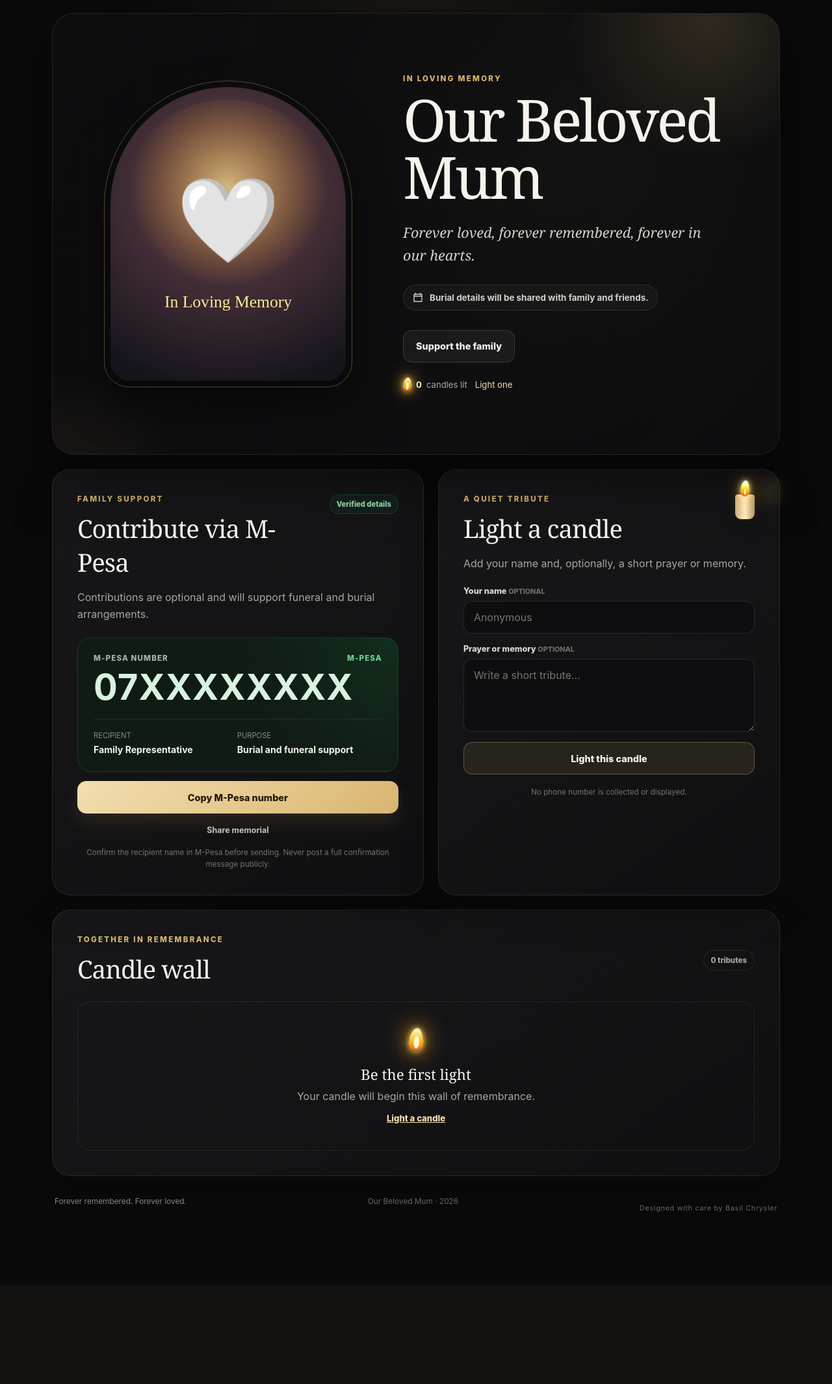
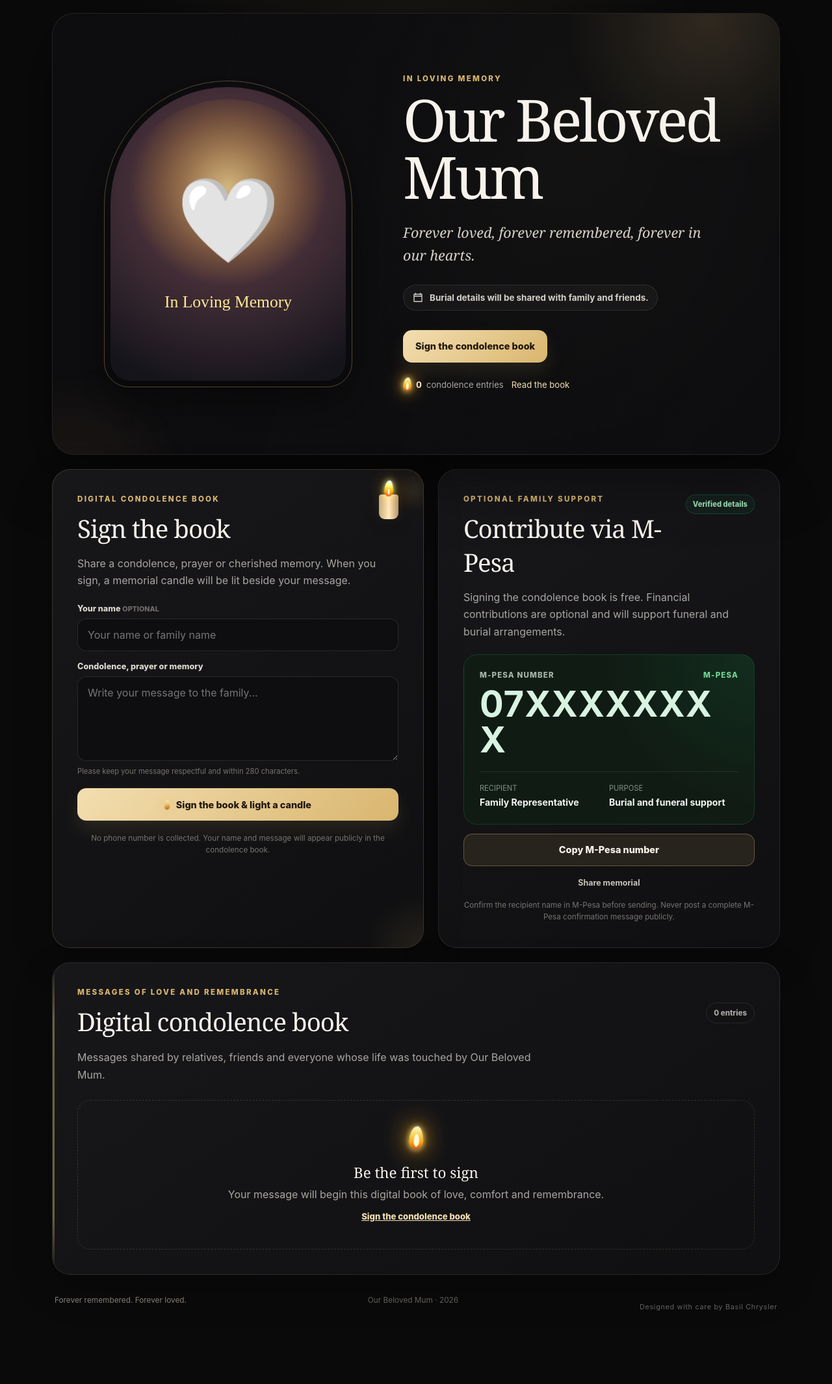
Before and after one commit to BasilOkoth/mum_memorial, a Flask app: page / in a window 1280 px wide. Shown: the whole page at 65% size. Before the commit the page ends 1865 px from the top, so only its background shows below. Run offline with Flask 3, Linux system fonts and the light colour scheme; data that the repository does not hold is empty; some libraries are stand-ins or nearby versions.

Commit message:
Update index.html

```diff
--- a/templates/index.html
+++ b/templates/index.html
@@ -1,4 +1,6 @@
 {% extends "base.html" %}
+
+{% block title %}Condolence Book for {{ memorial_name }}{% endblock %}
 
 {% block body %}
 <main class="memorial-page">
@@ -40,6 +42,7 @@
                         </svg>
                         {{ burial_date }}
                     </span>
+
                     {% if burial_venue %}
                         <span>
                             <svg viewBox="0 0 24 24" aria-hidden="true">
@@ -52,6 +55,13 @@
                 </div>
 
                 <div class="hero-actions">
+                    <a
+                        class="premium-button premium-button-gold"
+                        href="#light-candle"
+                    >
+                        Sign the condolence book
+                    </a>
+
                     {% if whatsapp_group_url %}
                         <a
                             class="premium-button premium-button-whatsapp"
@@ -66,105 +76,38 @@
                             Join family WhatsApp
                         </a>
                     {% endif %}
-
-                    <a class="premium-button premium-button-quiet" href="#support">
-                        Support the family
-                    </a>
                 </div>
 
-                <a class="candle-stat" href="#remembrance">
+                <a class="candle-stat" href="#candle-wall">
                     <span class="mini-flame" aria-hidden="true"></span>
                     <strong>{{ candle_count }}</strong>
-                    candle{% if candle_count != 1 %}s{% endif %} lit
-                    <span class="candle-stat-action">Light one</span>
+                    condolence entr{% if candle_count == 1 %}y{% else %}ies{% endif %}
+                    <span class="candle-stat-action">Read the book</span>
                 </a>
             </div>
         </div>
     </section>
 
-    <section class="premium-content" aria-label="Memorial actions">
-        <article class="premium-panel support-panel" id="support">
+    <section class="premium-content condolence-actions" aria-label="Condolence and family support">
+        <article class="premium-panel remembrance-panel condolence-form-panel" id="light-candle">
             <div class="panel-heading">
                 <div>
-                    <p class="premium-kicker">Family support</p>
-                    <h2>Contribute via M-Pesa</h2>
-                </div>
-                <span class="verified-badge">Verified details</span>
-            </div>
-
-            <p class="panel-intro">
-                Contributions are optional and will support funeral and burial arrangements.
-            </p>
-
-            <div class="premium-mpesa-card">
-                <div class="mpesa-topline">
-                    <span>M-Pesa number</span>
-                    <span class="mpesa-mark">M-PESA</span>
-                </div>
-                <strong id="mpesaNumber">{{ mpesa_number }}</strong>
-                <div class="mpesa-details">
-                    <div>
-                        <span>Recipient</span>
-                        <b>{{ mpesa_name }}</b>
-                    </div>
-                    <div>
-                        <span>Purpose</span>
-                        <b>{{ contribution_purpose }}</b>
-                    </div>
-                </div>
-            </div>
-
-            <button
-                class="premium-button premium-button-gold full-width"
-                type="button"
-                onclick="copyMpesaNumber()"
-            >
-                Copy M-Pesa number
-            </button>
-
-            <div class="support-links">
-                {% if whatsapp_group_url %}
-                    <a
-                        href="{{ whatsapp_group_url }}"
-                        target="_blank"
-                        rel="noopener noreferrer"
-                    >
-                        Collection updates
-                    </a>
-                {% endif %}
-                {% if organizer_whatsapp_url %}
-                    <a
-                        href="{{ organizer_whatsapp_url }}"
-                        target="_blank"
-                        rel="noopener noreferrer"
-                    >
-                        Contact organizer
-                    </a>
-                {% endif %}
-                <button type="button" onclick="shareOnWhatsApp()">
-                    Share memorial
-                </button>
-            </div>
-
-            <p class="security-note">
-                Confirm the recipient name in M-Pesa before sending. Never post a full confirmation message publicly.
-            </p>
-        </article>
-
-        <article class="premium-panel remembrance-panel" id="remembrance">
-            <div class="panel-heading">
-                <div>
-                    <p class="premium-kicker">A quiet tribute</p>
-                    <h2>Light a candle</h2>
+                    <p class="premium-kicker">Digital condolence book</p>
+                    <h2>Sign the book</h2>
                 </div>
                 <span class="candle-symbol" aria-hidden="true"></span>
             </div>
 
             <p class="panel-intro">
-                Add your name and, optionally, a short prayer or memory.
+                Share a condolence, prayer or cherished memory. When you sign,
+                a memorial candle will be lit beside your message.
             </p>
 
-            <form class="premium-form" method="post" action="{{ url_for('light_candle') }}">
+            <form
+                class="premium-form"
+                method="post"
+                action="{{ url_for('light_candle') }}"
+            >
                 <input
                     type="hidden"
                     name="_csrf_token"
@@ -182,64 +125,183 @@
                 </div>
 
                 <div class="field-group">
-                    <label for="participant_name">Your name <span>optional</span></label>
+                    <label for="participant_name">
+                        Your name <span>optional</span>
+                    </label>
                     <input
                         id="participant_name"
                         name="participant_name"
                         maxlength="80"
-                        placeholder="Anonymous"
+                        autocomplete="name"
+                        placeholder="Your name or family name"
                     >
                 </div>
 
                 <div class="field-group">
-                    <label for="message">Prayer or memory <span>optional</span></label>
+                    <label for="message">
+                        Condolence, prayer or memory
+                    </label>
                     <textarea
                         id="message"
                         name="message"
                         maxlength="280"
-                        rows="4"
-                        placeholder="Write a short tribute..."
+                        rows="5"
+                        required
+                        placeholder="Write your message to the family..."
                     ></textarea>
+                    <small class="field-help">
+                        Please keep your message respectful and within 280 characters.
+                    </small>
                 </div>
 
-                <button class="premium-button premium-button-dark full-width" type="submit">
-                    Light this candle
+                <button
+                    class="premium-button premium-button-gold full-width sign-book-button"
+                    type="submit"
+                >
+                    <span class="button-flame" aria-hidden="true"></span>
+                    Sign the book &amp; light a candle
                 </button>
             </form>
 
-            <p class="privacy-line">No phone number is collected or displayed.</p>
+            <p class="privacy-line">
+                No phone number is collected. Your name and message will appear
+                publicly in the condolence book.
+            </p>
+        </article>
+
+        <article class="premium-panel support-panel" id="support">
+            <div class="panel-heading">
+                <div>
+                    <p class="premium-kicker">Optional family support</p>
+                    <h2>Contribute via M-Pesa</h2>
+                </div>
+                <span class="verified-badge">Verified details</span>
+            </div>
+
+            <p class="panel-intro">
+                Signing the condolence book is free. Financial contributions are
+                optional and will support funeral and burial arrangements.
+            </p>
+
+            <div class="premium-mpesa-card">
+                <div class="mpesa-topline">
+                    <span>M-Pesa number</span>
+                    <span class="mpesa-mark">M-PESA</span>
+                </div>
+
+                <strong id="mpesaNumber">{{ mpesa_number }}</strong>
+
+                <div class="mpesa-details">
+                    <div>
+                        <span>Recipient</span>
+                        <b>{{ mpesa_name }}</b>
+                    </div>
+                    <div>
+                        <span>Purpose</span>
+                        <b>{{ contribution_purpose }}</b>
+                    </div>
+                </div>
+            </div>
+
+            <button
+                class="premium-button premium-button-dark full-width"
+                type="button"
+                onclick="copyMpesaNumber()"
+            >
+                Copy M-Pesa number
+            </button>
+
+            <div class="support-links">
+                {% if whatsapp_group_url %}
+                    <a
+                        href="{{ whatsapp_group_url }}"
+                        target="_blank"
+                        rel="noopener noreferrer"
+                    >
+                        Collection updates
+                    </a>
+                {% endif %}
+
+                {% if organizer_whatsapp_url %}
+                    <a
+                        href="{{ organizer_whatsapp_url }}"
+                        target="_blank"
+                        rel="noopener noreferrer"
+                    >
+                        Contact organizer
+                    </a>
+                {% endif %}
+
+                <button type="button" onclick="shareOnWhatsApp()">
+                    Share memorial
+                </button>
+            </div>
+
+            <p class="security-note">
+                Confirm the recipient name in M-Pesa before sending. Never post
+                a complete M-Pesa confirmation message publicly.
+            </p>
         </article>
     </section>
 
-    <section class="tribute-wall" id="candle-wall" aria-labelledby="wall-title">
+    <section
+        class="tribute-wall condolence-book"
+        id="candle-wall"
+        aria-labelledby="book-title"
+    >
         <div class="wall-heading-premium">
             <div>
-                <p class="premium-kicker">Together in remembrance</p>
-                <h2 id="wall-title">Candle wall</h2>
+                <p class="premium-kicker">Messages of love and remembrance</p>
+                <h2 id="book-title">Digital condolence book</h2>
             </div>
-            <span>{{ candle_count }} tribute{% if candle_count != 1 %}s{% endif %}</span>
+
+            <span>
+                {{ candle_count }}
+                entr{% if candle_count == 1 %}y{% else %}ies{% endif %}
+            </span>
         </div>
 
-        <div class="premium-candles">
+        <p class="book-introduction">
+            Messages shared by relatives, friends and everyone whose life was
+            touched by {{ memorial_name }}.
+        </p>
+
+        <div class="premium-candles condolence-entries">
             {% for candle in candles %}
-                <article class="premium-candle-card">
-                    <span class="tribute-flame" aria-hidden="true"></span>
-                    <h3>{{ candle.participant_name }}</h3>
+                <article class="premium-candle-card condolence-entry">
+                    <div class="condolence-entry-heading">
+                        <span class="tribute-flame" aria-hidden="true"></span>
+                        <div>
+                            <h3>{{ candle.participant_name }}</h3>
+                            <time datetime="{{ candle.created_at.isoformat() }}">
+                                Signed {{ candle.created_at.strftime("%d %b %Y") }}
+                            </time>
+                        </div>
+                    </div>
+
                     {% if candle.message %}
                         <blockquote>“{{ candle.message }}”</blockquote>
                     {% else %}
-                        <p>Lit a candle in loving memory.</p>
+                        <p class="silent-condolence">
+                            Lit a candle in loving memory.
+                        </p>
                     {% endif %}
-                    <time datetime="{{ candle.created_at.isoformat() }}">
-                        {{ candle.created_at.strftime("%d %b %Y") }}
-                    </time>
+
+                    <span class="entry-candle-label">
+                        Candle lit in remembrance
+                    </span>
                 </article>
             {% else %}
                 <div class="premium-empty-wall">
                     <span class="large-flame" aria-hidden="true"></span>
-                    <h3>Be the first light</h3>
-                    <p>Your candle will begin this wall of remembrance.</p>
-                    <a href="#remembrance">Light a candle</a>
+                    <h3>Be the first to sign</h3>
+                    <p>
+                        Your message will begin this digital book of love,
+                        comfort and remembrance.
+                    </p>
+                    <a href="#light-candle">
+                        Sign the condolence book
+                    </a>
                 </div>
             {% endfor %}
         </div>
@@ -254,8 +316,9 @@
     </footer>
 </main>
 
-<nav class="premium-mobile-bar" aria-label="Quick actions">
-    <a href="#support">Contribute</a>
+<nav class="premium-mobile-bar condolence-mobile-bar" aria-label="Quick actions">
+    <a href="#light-candle">Sign the book</a>
+
     {% if whatsapp_group_url %}
         <a
             class="mobile-whatsapp"
@@ -266,7 +329,9 @@
             Join WhatsApp
         </a>
     {% else %}
-        <a class="mobile-whatsapp" href="#remembrance">Light candle</a>
+        <a class="mobile-whatsapp" href="#candle-wall">
+            Read messages
+        </a>
     {% endif %}
 </nav>
 
@@ -292,15 +357,22 @@
         const toast = document.getElementById("copyMessage");
         toast.textContent = message;
         toast.classList.add("is-visible");
-        window.setTimeout(() => toast.classList.remove("is-visible"), 2200);
+
+        window.setTimeout(
+            () => toast.classList.remove("is-visible"),
+            2200
+        );
     }
 
     function shareOnWhatsApp() {
         const message = [
             "In loving memory of " + memorialName + ".",
-            "Join us in remembrance and support the family here:",
+            "Please sign the digital condolence book, light a memorial candle",
+            "and share a message of comfort with the family:",
             window.location.href,
-            whatsappGroupUrl ? "Family WhatsApp group: " + whatsappGroupUrl : ""
+            whatsappGroupUrl
+                ? "Family WhatsApp group: " + whatsappGroupUrl
+                : ""
         ].filter(Boolean).join(" ");
 
         window.open(
```
